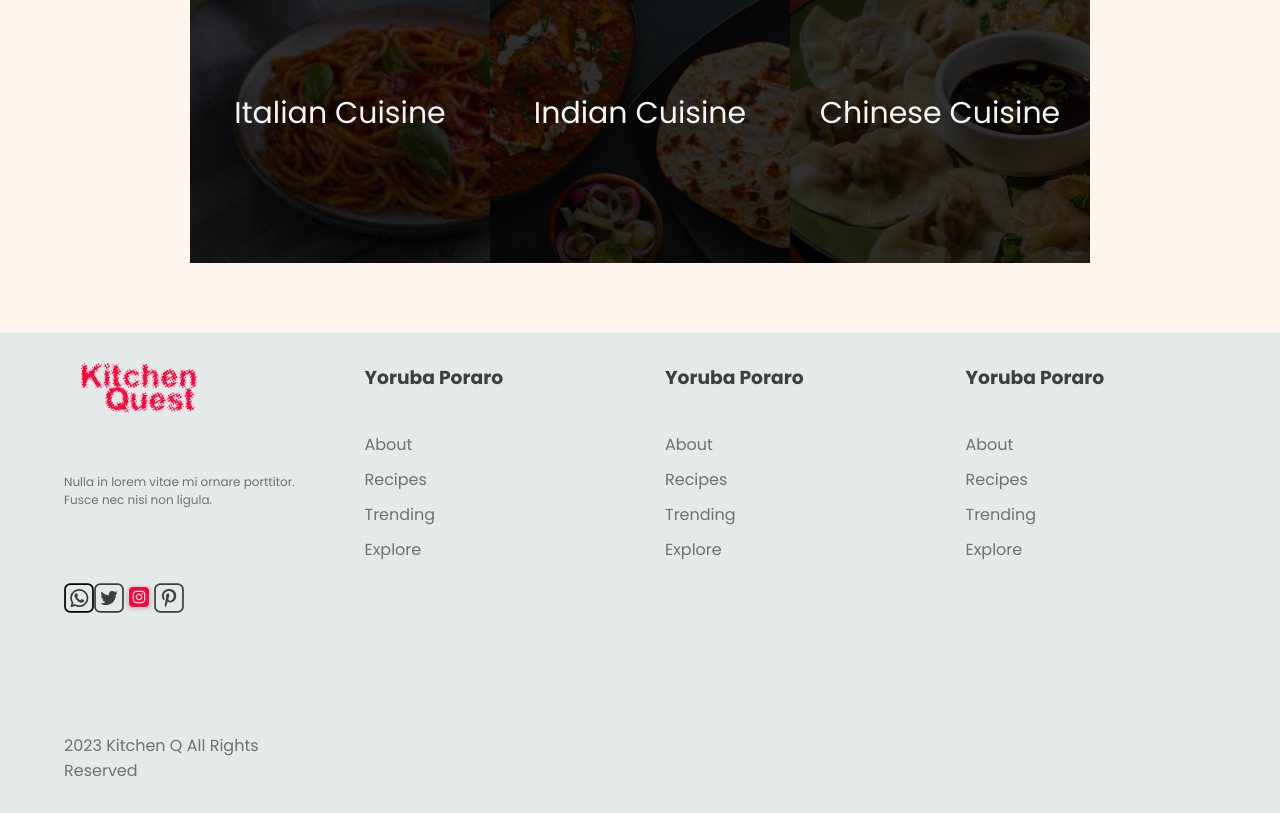
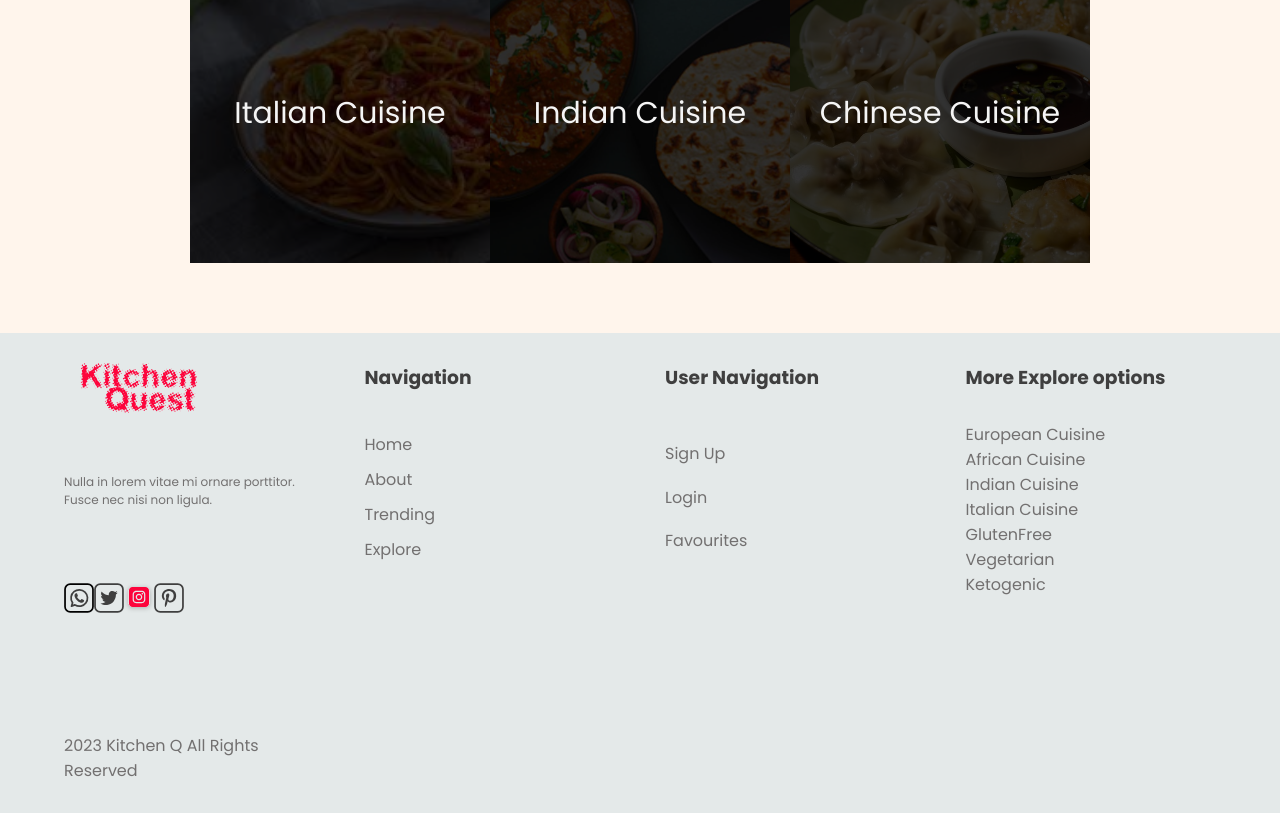
Before and after one commit to Nathan-88/KitchenQuest, a Vue app in the folder web_dynamic/: page / in a window 1280 px wide. Shown: the part 1917-2730 px from the top of the page. Built offline with nearby package versions, Linux system fonts and the light colour scheme; no server answers.

Commit message:
footer update

```diff
--- a/web_dynamic/src/components/Footer.vue
+++ b/web_dynamic/src/components/Footer.vue
@@ -1,3 +1,6 @@
+<script setup>
+import { RouterLink } from 'vue-router';
+</script>
 <template>
   <footer>
     <section class="footer-container">
@@ -13,30 +16,32 @@
               <p class="copyright">2023 Kitchen Q All Rights Reserved</p>
           </div>
           <div>
-              <h3>Yoruba Poraro</h3>
+              <h3>Navigation</h3>
               <div class="extras">
-                  <p>About</p>
-                  <p>Recipes</p>
-                  <p>Trending</p>
-                  <p>Explore</p>
+                  <p><router-link to="/">Home</router-link></p>
+                  <p><router-link to="/about">About</router-link></p>
+                  <p><router-link to="/search/trending">Trending</router-link></p>
+                  <p><router-link to="/search/european cuisine">Explore</router-link></p>
               </div>
           </div>
           <div>
-              <h3>Yoruba Poraro</h3>
+              <h3>User Navigation</h3>
               <div class="extras">
-                  <p>About</p>
-                  <p>Recipes</p>
-                  <p>Trending</p>
-                  <p>Explore</p>
+                  <p>Sign Up</p>
+                  <p>Login</p>
+                  <p>Favourites</p>
               </div>
           </div>
           <div>
-              <h3>Yoruba Poraro</h3>
+              <h3>More Explore options</h3>
               <div class="extras">
-                  <p>About</p>
-                  <p>Recipes</p>
-                  <p>Trending</p>
-                  <p>Explore</p>
+                  <p>European Cuisine</p>
+                  <p>African Cuisine</p>
+                  <p>Indian Cuisine</p>
+                  <p>Italian Cuisine</p>
+                  <p>GlutenFree</p>
+                  <p>Vegetarian</p>
+                  <p>Ketogenic</p>
               </div>
           </div>
     </section>
@@ -99,5 +104,9 @@ div.extras{
     flex-direction: column;
     justify-content: space-evenly;
 }
+div.extras a{
+    text-decoration: none;
+    color: inherit;
+}
 
 </style>
```
